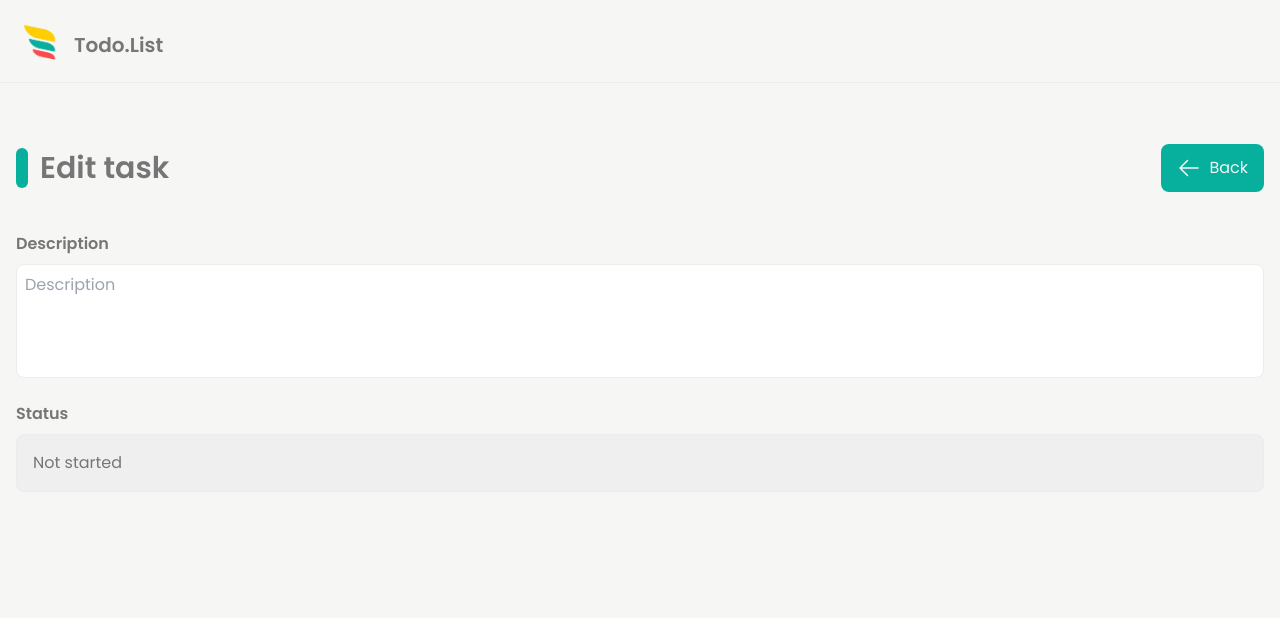
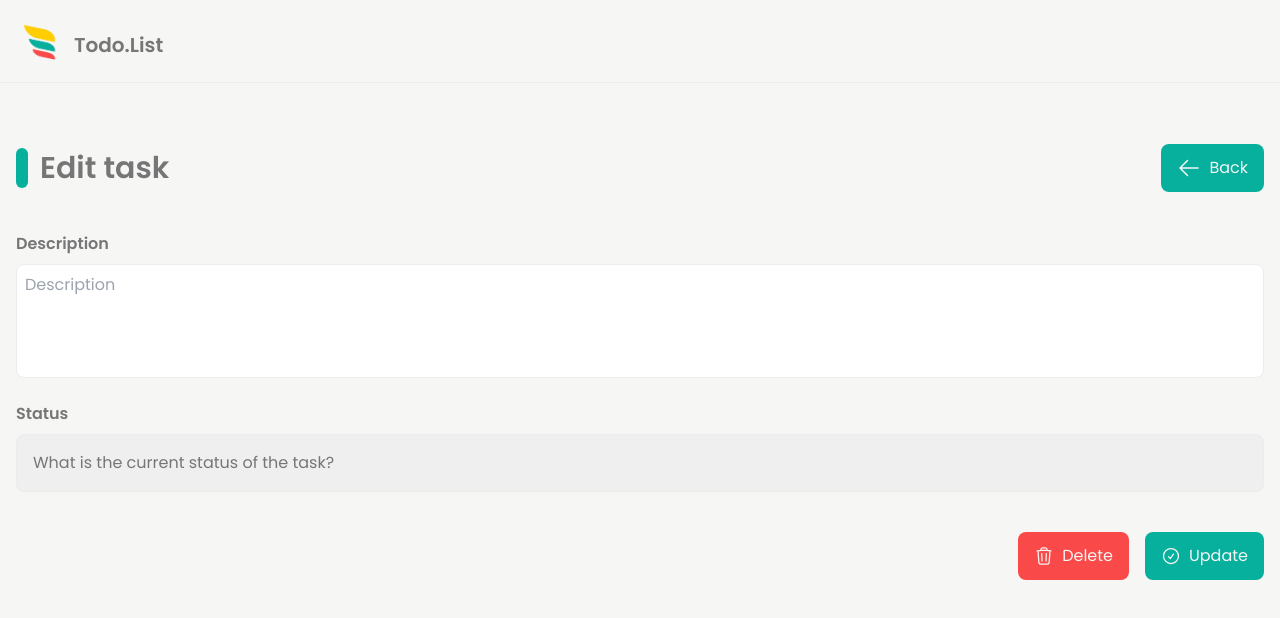
Before and after one commit to Diegooliveyra/todo-list-taiilwind-version, a Next.js app: page /form/1 in a window 1280 px wide. Shown: the top 618 px of the page. Built offline with nearby package versions, Linux system fonts and the light colour scheme; no server answers; the database is empty.

Commit message:
feat: rafactorado components list and form

```diff
--- a/src/app/(list)/page.tsx
+++ b/src/app/(list)/page.tsx
@@ -3,40 +3,25 @@ import Layout from "@/components/atoms/Layout";
 import { PlusIcon } from "@heroicons/react/24/outline";
 import NavTabs from "@/components/atoms/NavTab";
 import ListTasks from "@/components/molecules/ListTasks";
-import { Suspense } from "react";
-import { IPageTaskDTO } from "@/service/tasks.interface";
 import { StatusEnum } from "@prisma/client";
-import { getTask } from "@/service/tasks.service";
-
-const getTasks = async (status?: StatusEnum): Promise<IPageTaskDTO> => {
-  return await getTask({ status, page: 1, size: 5 });
-};
 
 export default async function PageList() {
   const tabs = [
     {
       label: "All tasks",
-      component: (
-        <Suspense fallback={<div>Loading...</div>}>
-          <ListTasks data={await getTasks()} />{" "}
-        </Suspense>
-      ),
+      component: <ListTasks />,
     },
     {
       label: "Not started",
-      component: (
-        <Suspense fallback={<div>Loading...</div>}>
-          <ListTasks data={await getTasks(StatusEnum.NotStarted)} />
-        </Suspense>
-      ),
+      component: <ListTasks status={StatusEnum.NotStarted} />,
     },
     {
       label: "In progress",
-      component: <ListTasks data={await getTasks(StatusEnum.InProgress)} />,
+      component: <ListTasks status={StatusEnum.InProgress} />,
     },
     {
       label: "Closed",
-      component: <ListTasks data={await getTasks(StatusEnum.Closed)} />,
+      component: <ListTasks status={StatusEnum.Closed} />,
     },
   ];
   return (
--- a/src/components/molecules/FormTask.tsx
+++ b/src/components/molecules/FormTask.tsx
@@ -1,39 +1,84 @@
 "use client";
-import { TodoContext } from "@/provider/todo.provider";
 import { StatusEnum } from "@prisma/client";
-import { useContext } from "react";
+import Button from "../atoms/Button";
+import useFormControl from "@/hooks/useForm";
+import Loading from "../atoms/Loading";
+import { CheckCircleIcon, TrashIcon } from "@heroicons/react/24/outline";
 
 type FormTaskProps = {
   id?: string;
 };
 const FormTask = ({ id }: FormTaskProps) => {
-  const { todos } = useContext(TodoContext);
+  const { handleSubmit, submit, sending, register, errors, loading, removeTask } =
+    useFormControl(id);
 
   return (
-    <form className="mt-10 flex flex-col gap-2">
+    <>
+      {loading ? (
+        <Loading />
+      ) : (
+        <form className="mt-10 flex flex-col gap-2" onSubmit={handleSubmit(submit)}>
           <label htmlFor="description" className="text-base font-semibold">
             Description
           </label>
           <textarea
+            {...register("description")}
             name="description"
             id="description"
             placeholder="Description"
             className=" w-full resize-none rounded-lg border border-grayLight p-2 outline-none focus:border-green focus:ring-green"
             rows={4}
           />
+
+          {errors?.description?.message && (
+            <caption className="text-left text-xs text-red">
+              {errors?.description?.message.toString()}
+            </caption>
+          )}
+
           <label htmlFor="status" className="mt-4 text-base font-semibold">
             Status
           </label>
           <select
+            {...register("status")}
             name="status"
             id="status"
             className="w-full appearance-none rounded-lg border border-grayLight p-4 outline-none focus:border-green focus:ring-green"
           >
+            <option value={""} selected disabled hidden>
+              What is the current status of the task?
+            </option>
             <option value={StatusEnum.NotStarted}>Not started</option>
             <option value={StatusEnum.InProgress}>In progress</option>
             <option value={StatusEnum.Closed}>Closed</option>
           </select>
+          {errors?.status?.message && (
+            <caption className="text-left text-xs text-red">
+              {errors?.status?.message.toString()}
+            </caption>
+          )}
+
+          <div className="mt-8 flex justify-end gap-4">
+            {id ? (
+              <Button type="button" onClick={removeTask} theme="danger">
+                <TrashIcon className="h-5 w-5 text-white" />
+                {sending.delete ? "Deleting..." : "Delete"}
+              </Button>
+            ) : null}
+            <Button>
+              <CheckCircleIcon className="h-5 w-5 text-white" />
+              {id
+                ? sending.create
+                  ? "Updating..."
+                  : "Update"
+                : sending.create
+                  ? "Creating..."
+                  : "Create"}
+            </Button>
+          </div>
         </form>
+      )}
+    </>
   );
 };
 
--- a/src/components/molecules/ListTasks.tsx
+++ b/src/components/molecules/ListTasks.tsx
@@ -2,24 +2,48 @@
 import { IPageTaskDTO } from "@/service/tasks.interface";
 
 import CardTask from "../atoms/CardTask";
-import { useContext, useEffect } from "react";
+import { useContext, useEffect, useState } from "react";
 import { TodoContext } from "@/provider/todo.provider";
+import Pagination, { PaginationProps } from "../atoms/Pagination";
+import { IPagination, PaginationHelper } from "@/ultis/pagination-helper";
+import UseList from "@/hooks/useList";
+import { StatusEnum } from "@prisma/client";
+import Loading from "../atoms/Loading";
+import Image from "next/image";
 
 type Props = {
-  data: IPageTaskDTO;
+  status?: StatusEnum;
 };
 
-const ListTasks = ({ data }: Props) => {
-  const { setTodos } = useContext(TodoContext);
-
-  useEffect(() => {
-    setTodos(data?.content);
-  }, [data, setTodos]);
+const ListTasks = ({ status }: Props) => {
+  const { pagination, tasks, loading } = UseList(status);
 
   return (
-    <div className="flex flex-col gap-3">
-      {data?.content.map((task) => <CardTask key={task.id} data={task} />)}
-    </div>
+    <>
+      {loading ? (
+        <Loading />
+      ) : (
+        <>
+          {tasks?.length ? (
+            <>
+              <div className="flex flex-col gap-2">
+                {tasks?.map((task) => <CardTask key={task.id} data={task} />)}
+              </div>
+              <Pagination
+                actualPage={pagination?.paginaAtual!}
+                setNumberPage={pagination?.setNumberPage!}
+                totalPage={pagination?.totalPaginas!}
+              />
+            </>
+          ) : (
+            <div className="flex h-96 flex-col items-center justify-center">
+              <Image src={"/assets/imgs/not-found.svg"} alt="not found" width={300} height={150} />
+              <p className="mt-4 text-base">No tasks found</p>
+            </div>
+          )}
+        </>
+      )}
+    </>
   );
 };
 
```
Lines whose indentation alone changed are shown as unchanged.
